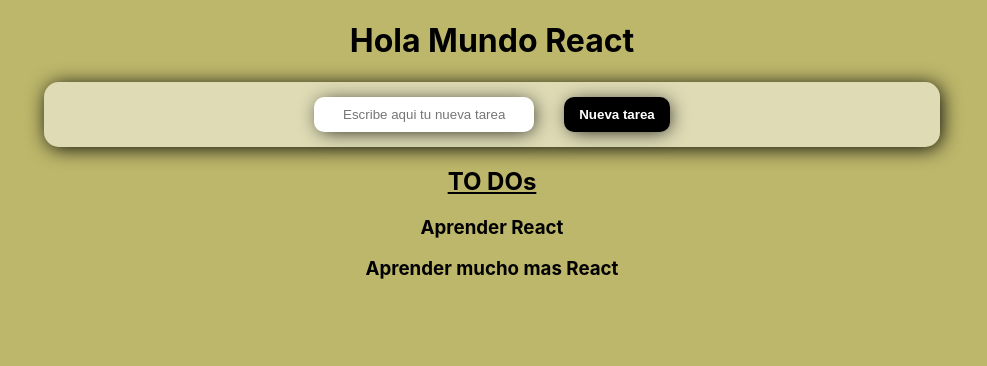
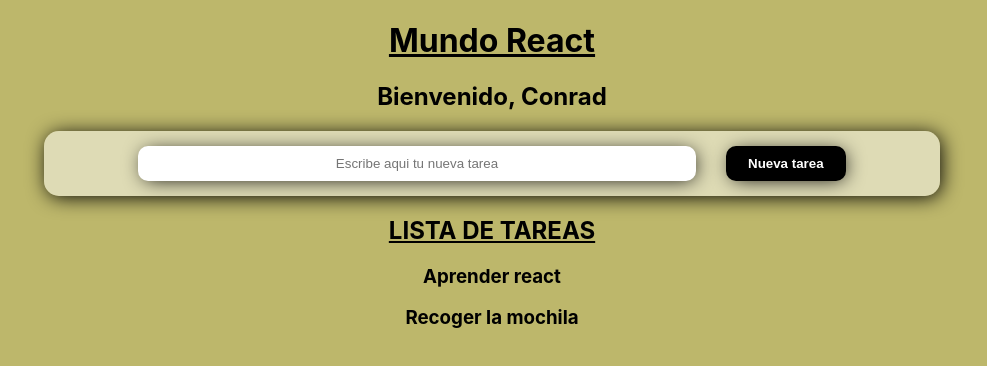
Before and after one commit to ConradMeyer/react, a React (Create React App) app: page / in a window 1280 px wide. Shown: the top 366 px of the page, without its empty margins (148-1135 px from the left). Built offline with nearby package versions, Linux system fonts and the light colour scheme.

Commit message:
Lista de tareas con react: falta update

```diff
--- a/src/App.css
+++ b/src/App.css
@@ -3,8 +3,8 @@ body {
   text-align: center;
 }
 
-.footer {
-  margin: 50px auto;
+h1 {
+  text-decoration: underline;
 }
 
 form.input {
@@ -20,7 +20,7 @@ form.input {
 }
   input {
     margin: 15px;
-    width: 200px;
+    width: 60%;
     text-align: center;
     border-radius: 10px;
     border: none;
@@ -28,6 +28,7 @@ form.input {
     box-shadow: 2px 2px 20px -4px black;
   }
   button {
+    width: 120px;
     margin: 15px;
     padding: 10px 15px;
     text-decoration: none;
@@ -42,6 +43,14 @@ form.input {
       cursor: pointer;
       transform: scale(1.05);
     }
-h2 {
+h2.tareas{
   text-decoration: underline;
 }
+
+h3:hover {
+  cursor: pointer;
+}
+
+.footer {
+  margin: 50px auto;
+}
--- /dev/null
+++ b/src/components/form/form.js
@@ -0,0 +1,29 @@
+import React from 'react';
+
+class Form extends React.Component {
+    constructor(props) {
+        super(props);
+
+        this.state = {
+            task: ""
+        }
+    }
+
+    handleTask = event => this.setState({ task: event.target.value })
+
+    handleNewTask = event => {
+        event.preventDefault()
+        this.props.addTask(this.state.task)
+    }
+
+    render() {
+        return (
+            <form className="input">
+                <input type="text" name="task" placeholder="Escribe aqui tu nueva tarea" id="input" onChange={this.handleTask} />
+                <button onClick={this.handleNewTask}>Nueva tarea</button>
+            </form>
+        )
+    }
+}
+
+export default Form;
--- a/src/components/header/header.js
+++ b/src/components/header/header.js
@@ -11,7 +11,7 @@ class Header extends React.Component {
         return (
             <header className="header">
                 <h1>
-                    Hola Mundo React
+                    Mundo React
                 </h1>
             </header>
         )
--- a/src/components/main/main.js
+++ b/src/components/main/main.js
@@ -1,54 +1,60 @@
 import React from 'react';
+
+import Form from '../form/form';
+import Task from '../tasks/tasks'
+import getTasks from '../../data/dataProvider'
+
 
 class Main extends React.Component {
     constructor(props) {
         super(props);
 
         this.state = {
-            tareas: [
-              {
-                task: "Aprender React"
-              },
-              {
-                task: "Aprender mucho mas React"
-              }
-            ]
-          }
+          tasks: [],
+          user: this.props.user || "Conrad",
+          limit: 10
+        }
     }
-    delete = (item) =>{
-        this.setState(this.state.tareas.filter((el, i)=> i !== el));
+
+    async componentDidMount() {
+        const newtasks = await getTasks()
+
+        this.setState({ tasks: [...this.state.tasks, ...newtasks] });
+    }
+
+    componentDidUpdate() {
+        //...
     }
 
     drawTasks = () => {
-        const tasks = this.state.tareas.map(item =>
-            <h3 onClick={(item)}>{item.task}</h3>
-        )
-
-      return tasks
+        if (this.state.tasks.length > 0) {
+          return this.state.tasks.map((item, index) =>
+            <Task task={item.task} index={index} delete={this.deleteTask} />
+          )
+        }
+        return <h3>No hay tareas pendientes</h3>
     }
 
-    newTask = (item) => {
+    addTask = task => {
         this.setState({
-            tareas: [...this.state.tareas, {
-                task: "Nueva Taska"
-            }]
-        });
+            tasks: [...this.state.tasks, { task }]
+        })
+    }
+
+    deleteTask = (i) => {
+        let tasks = this.state.tasks.filter((el, index) => index !== i)
+        this.setState({
+            tasks: tasks
+        })
     }
 
     render() {
         return (
             <main className="main">
-                <form action="" className="input">
-                    <input type="text" name="task" placeholder="Escribe aqui tu nueva tarea" id="input"/>
-                    <button onClick={this.newTask} type="button">Nueva tarea</button>
-                </form>
-
-                <div className="tareas">
-                    <h2>TO DOs</h2>
-                    <div className="tareas">
-                        {this.drawTasks()}
-                    </div>
-                </div>
+                <h2>Bienvenido, {this.state.user ? this.state.user : "Anónimo"}</h2>
+                <Form addTask={this.addTask}/>
+                <h2 className="tareas">LISTA DE TAREAS</h2>
+                {this.drawTasks()}
             </main>
         )
     }
--- /dev/null
+++ b/src/components/tasks/tasks.js
@@ -0,0 +1,21 @@
+import React from 'react';
+
+class Task extends React.Component {
+  constructor(props) {
+    super(props);
+  }
+
+  componentWillUnmount() {
+    //...
+  }
+
+  render() {
+    return (
+      <article>
+        <h3 onClick={() => this.props.delete(this.props.index)}>{this.props.task}</h3>
+      </article>
+    )
+  }
+}
+
+export default Task;
--- /dev/null
+++ b/src/data/dataProvider.js
@@ -0,0 +1,10 @@
+function getTasks() {
+    return [{
+        task: "Aprender react"
+    },
+    {
+        task: "Recoger la mochila"
+    }]
+  }
+
+export default getTasks
```
